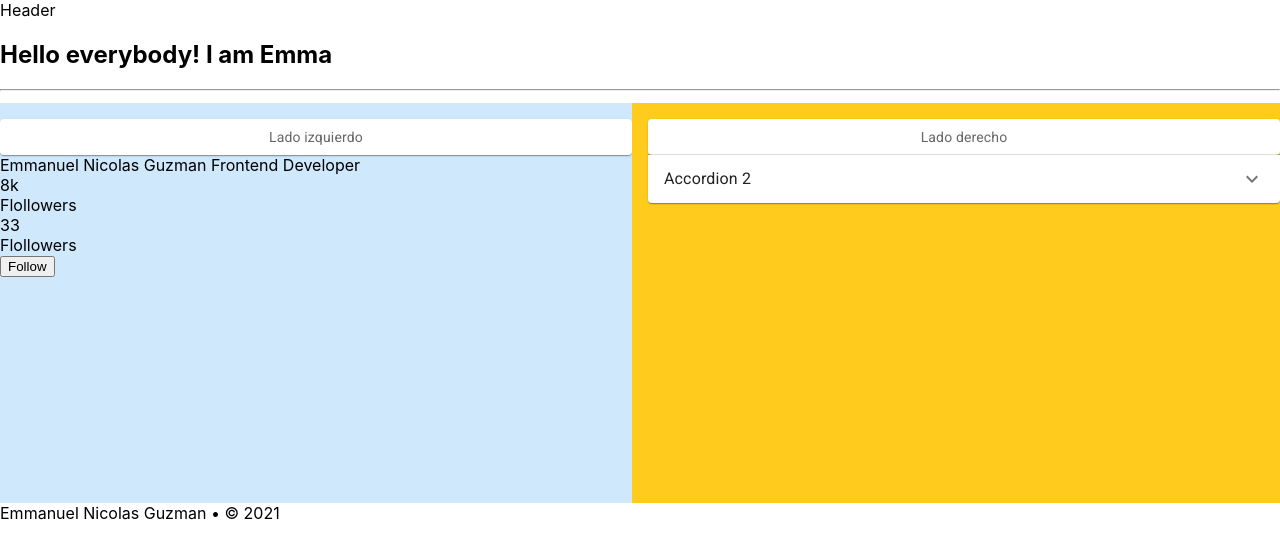
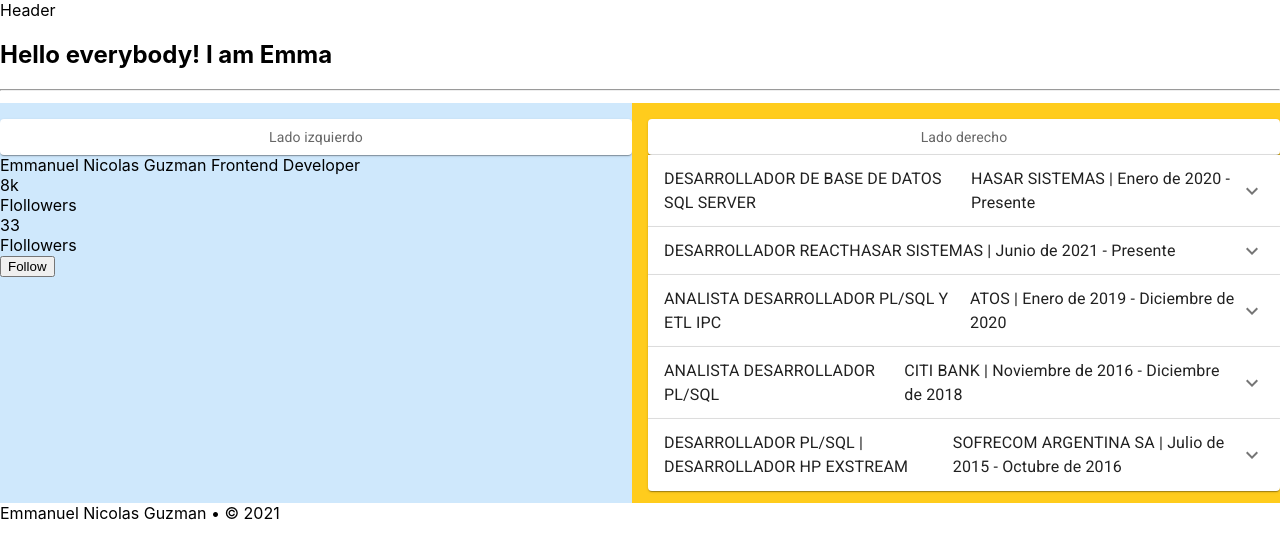
Before and after one commit to EmmanuelGuzman0112/my-cv, a React (Create React App) app: page / in a window 1280 px wide. Shown: the top 558 px of the page. Built offline with nearby package versions, Linux system fonts and the light colour scheme.

Commit message:
subo array de experiencia

```diff
--- a/src/App.js
+++ b/src/App.tsx
@@ -8,7 +8,8 @@ function App() {
   return (
     <div className="App">
 
-      <Header className="App-header" />
+      {/*className="App-header" */}
+      <Header/>
 
       <main>
         <MyCV/>
--- a/src/Components/MyCV/Components/Card/index.jsx
+++ /dev/null
@@ -1,30 +0,0 @@
-const Card = () => {
-  return (
-    <>
-        <div class="card-container">
-            <header class="card-header">
-                <div class="user-profile-image"></div>
-
-                <span class="username">Emmanuel Nicolas </span>
-                <span class="last-name">Guzman </span>
-                <span class="user-bio">Frontend Developer </span>
-            </header>
-            <section class="about-section">
-                <div class="about-item">
-                    <div class="item-value"> 8k</div>
-                    <div class="item-label"> Flollowers</div>
-                </div>
-                <div class="about-item">
-                    <div class="item-value"> 33</div>
-                    <div class="item-label"> Flollowers</div>
-                </div>
-            </section>
-            <footer class="card-footer">
-                <button class="card-footer">Follow </button>
-            </footer>
-        </div>
-    </>
-  );
-};
-
-export default Card;
--- /dev/null
+++ b/src/Components/MyCV/Components/Card/index.tsx
@@ -0,0 +1,30 @@
+const Card = () => {
+  return (
+    <>
+        <div className="card-container">
+            <header className="card-header">
+                <div className="user-profile-image"></div>
+
+                <span className="username">Emmanuel Nicolas </span>
+                <span className="last-name">Guzman </span>
+                <span className="user-bio">Frontend Developer </span>
+            </header>
+            <section className="about-section">
+                <div className="about-item">
+                    <div className="item-value"> 8k</div>
+                    <div className="item-label"> Flollowers</div>
+                </div>
+                <div className="about-item">
+                    <div className="item-value"> 33</div>
+                    <div className="item-label"> Flollowers</div>
+                </div>
+            </section>
+            <footer className="card-footer">
+                <button className="card-footer">Follow </button>
+            </footer>
+        </div>
+    </>
+  );
+};
+
+export default Card;
--- a/src/Components/MyCV/Components/ExperienceWork/index.jsx
+++ /dev/null
@@ -1,11 +0,0 @@
-import ItemExperienceWork from '../ItemExperienceWork';
-
-const ExperienceWork = () => {
-  return (
-    <>
-      {<ItemExperienceWork />}
-    </>
-  );
-};
-
-export default ExperienceWork;
--- /dev/null
+++ b/src/Components/MyCV/Components/ExperienceWork/index.tsx
@@ -0,0 +1,56 @@
+import ItemExperienceWork from '../ItemExperienceWork';
+import {Experience} from 'Models';
+
+const ExperienceWork = () => {
+
+    const arrayExperience: Experience[] = [
+        {
+            tituloPuesto: 'DESARROLLADOR DE BASE DE DATOS SQL SERVER',
+            empresa: 'HASAR SISTEMAS',
+            desde: 'Enero de 2020',
+            hasta: 'Presente',
+            descripcion: 'Encargado de la integracion de la aplicacion <br> Ruta40 con los ERPs de los clientes. Proyecto Vicepresidencia de Alimentos con ERP SAP y Proyecto The coca-cola bottiling company con ERP BASIS (AS400). Para lograr el proyecto utilizo las herramientas: SQL server, SSIS, SSDT, Apache Nifi, API Rest con herramientas de gestion Azure DevOps.',
+        },
+        {
+            tituloPuesto: 'DESARROLLADOR REACT',
+            empresa: 'HASAR SISTEMAS',
+            desde: 'Junio de 2021',
+            hasta: 'Presente',
+            descripcion: 'Desarrollo del front-end para el proyecto Coca-Cola Femsa. Utilizo herramientas como ReactJs y TypeScript para el manejo del dom, Redux para el almacenamiento, MaterialUI como libreria de componentes y Cypress para el testing end-to-end.',
+        },
+        {
+            tituloPuesto: 'ANALISTA DESARROLLADOR PL/SQL Y ETL IPC',
+            empresa: 'ATOS',
+            desde: 'Enero de 2019',
+            hasta: 'Diciembre de 2020',
+            descripcion: 'Optimización y creación de Procesos PL/SQL, procedure, packages y triggers. Análisis de problemas, seguimiento y resolución de incidentes en producción. Creación y seguimiento de Jobs',
+        },
+        {
+            tituloPuesto: 'ANALISTA DESARROLLADOR PL/SQL',
+            empresa: 'CITI BANK',
+            desde: 'Noviembre de 2016',
+            hasta: 'Diciembre de 2018',
+            descripcion: 'Análisis, diseño, desarrollo, automatización y optimización de procesos en base de datos y Shell Scripting. Optimización de procesos para reportes. Utilización de herramientas de desarrollo tales como Toad, SQL Developer. Putty para el desarrollo en Shell Scripting.',
+        },
+        {
+            tituloPuesto: 'DESARROLLADOR PL/SQL | DESARROLLADOR HP EXSTREAM',
+            empresa: 'SOFRECOM ARGENTINA SA',
+            desde: 'Julio de 2015',
+            hasta: 'Octubre de 2016',
+            descripcion: 'Análisis, diseño, desarrollo, automatización y optimización de procesos en base de datos y Shell Scripting. Desarrollo en la plataforma de reporteria HP Exstream.',
+        },
+    ];
+
+return (
+    <>
+        {arrayExperience.map((experience: Experience, i) => (
+            <ItemExperienceWork
+                experience = {experience}
+                item = {i}
+            />
+        ))}
+    </>
+  );
+};
+
+export default ExperienceWork;
--- a/src/Components/MyCV/Components/ItemExperienceWork/index.jsx
+++ b/src/Components/MyCV/Components/ItemExperienceWork/index.tsx
@@ -3,23 +3,38 @@ import AccordionSummary from '@mui/material/AccordionSummary';
 import AccordionDetails from '@mui/material/AccordionDetails';
 import Typography from '@mui/material/Typography';
 import ExpandMoreIcon from '@mui/icons-material/ExpandMore';
+import { FunctionComponent } from 'react';
+import {Experience} from 'Models';
 
-const ItemExperienceWork = () => {
+type Props = {
+	experience: Experience,
+  item: number,
+};
+
+const ItemExperienceWork: FunctionComponent<Props> = (props, {item}) => {
+
+	const {
+    tituloPuesto,
+    empresa,
+    desde,
+    hasta,
+    descripcion,
+	} = props.experience;
+
   return (
     <>
-    {/* Acomodar esto */}
-      <Accordion>
+      <Accordion key= {item}>
         <AccordionSummary
           expandIcon={<ExpandMoreIcon />}
           aria-controls="panel2a-content"
           id="panel2a-header"
         >
-          <Typography>Accordion 2</Typography>
+          <Typography>{tituloPuesto}</Typography>
+          <Typography>{empresa} | {desde} - {hasta}</Typography>
         </AccordionSummary>
         <AccordionDetails>
           <Typography>
-            Lorem ipsum dolor sit amet, consectetur adipiscing elit. Suspendisse
-            malesuada lacus ex, sit amet blandit leo lobortis eget.
+            {descripcion}
           </Typography>
         </AccordionDetails>
       </Accordion>
--- /dev/null
+++ b/src/Models/index.ts
@@ -0,0 +1,7 @@
+export type Experience = {
+    tituloPuesto: string;
+	empresa: string;
+	desde: string;
+	hasta: string;
+	descripcion: string;
+};
--- a/tsconfig.json
+++ b/tsconfig.json
@@ -18,7 +18,8 @@
     "resolveJsonModule": true,
     "isolatedModules": true,
     "noEmit": true,
-    "jsx": "react-jsx"
+    "jsx": "react-jsx",
+    "baseUrl": "./src"
   },
   "include": [
     "src"
```
Also changed, not shown: src/Components/Footer/index.tsx (renamed from src/Components/Footer/index.jsx), src/Components/Header/index.tsx (renamed from src/Components/Header/index.jsx), src/Components/MyCV/Components/Presentation/index.tsx (renamed from src/Components/MyCV/Components/Presentation/index.jsx), src/Components/MyCV/index.tsx (renamed from src/Components/MyCV/index.jsx).
